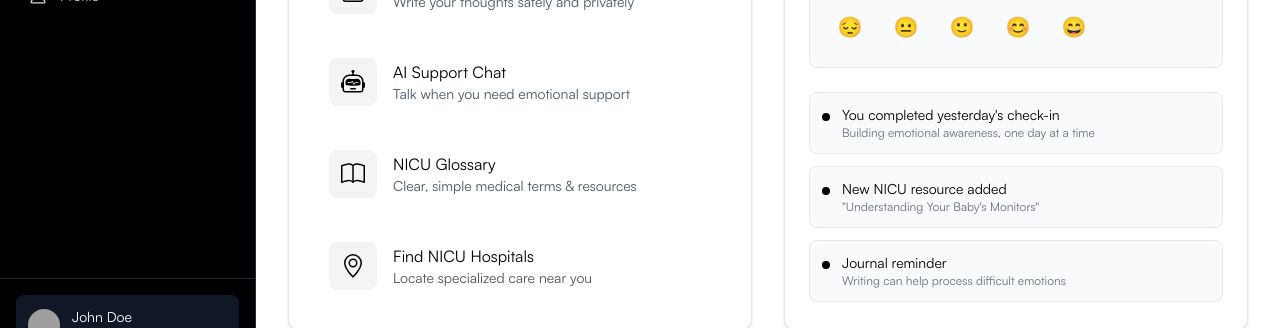
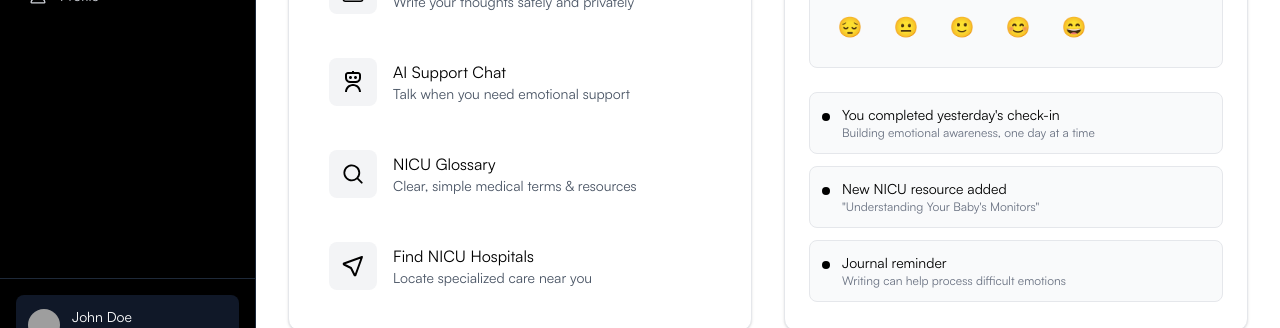
Before and after one commit to rmadiraju07/joineocare, a Next.js app: page /dashboard in a window 1280 px wide. Shown: the part 429-757 px from the top of the page. Built offline with nearby package versions, Linux system fonts and the light colour scheme; no server answers; sample sign-in values are in the browser's storage; grey boxes are pictures that could not be loaded.

Commit message:
more icon updates

```diff
--- a/src/app/dashboard/page.tsx
+++ b/src/app/dashboard/page.tsx
@@ -6,7 +6,6 @@ import { auth } from "@/lib/firebase"
 import { signOut, type User as FirebaseUser } from "firebase/auth"
 import { Sidebar } from "@/components/sidebar"
 import {
-  BsJournalText,
   BsRobot,
   BsBook,
   BsGeoAlt,
@@ -14,6 +13,11 @@ import {
   BsCalendar,
   BsChat,
 } from "react-icons/bs"
+
+import { BsJournalText, BsBookmarks, BsPerson, BsList, BsX } from "react-icons/bs"
+import { RiHomeSmile2Line, RiRobot3Line } from "react-icons/ri";
+import { TbHealthRecognition, TbLocation } from "react-icons/tb";
+import { HiMiniMagnifyingGlass } from "react-icons/hi2";
 
 import { IoTrendingUp } from "react-icons/io5";
 import { LuSparkles } from "react-icons/lu";
@@ -143,7 +147,7 @@ export default function DashboardPage() {
 
                 <button className="w-full flex items-center gap-4 p-4 text-left hover:bg-gray-50 rounded-lg transition-all duration-200 group">
                   <div className="w-12 h-12 bg-gray-100 rounded-lg flex items-center justify-center group-hover:bg-gray-200 transition-colors">
-                    <BsRobot className="w-6 h-6 text-black" />
+                    <RiRobot3Line className="w-6 h-6 text-black" />
                   </div>
                   <div className="flex-1">
                     <h3 className="font-medium text-black">AI Support Chat</h3>
@@ -153,7 +157,7 @@ export default function DashboardPage() {
 
                 <button className="w-full flex items-center gap-4 p-4 text-left hover:bg-gray-50 rounded-lg transition-all duration-200 group">
                   <div className="w-12 h-12 bg-gray-100 rounded-lg flex items-center justify-center group-hover:bg-gray-200 transition-colors">
-                    <BsBook className="w-6 h-6 text-black" />
+                    <HiMiniMagnifyingGlass className="w-6 h-6 text-black" />
                   </div>
                   <div className="flex-1">
                     <h3 className="font-medium text-black">NICU Glossary</h3>
@@ -163,7 +167,7 @@ export default function DashboardPage() {
 
                 <button className="w-full flex items-center gap-4 p-4 text-left hover:bg-gray-50 rounded-lg transition-all duration-200 group">
                   <div className="w-12 h-12 bg-gray-100 rounded-lg flex items-center justify-center group-hover:bg-gray-200 transition-colors">
-                    <BsGeoAlt className="w-6 h-6 text-black" />
+                    <TbLocation className="w-6 h-6 text-black" />
                   </div>
                   <div className="flex-1">
                     <h3 className="font-medium text-black">Find NICU Hospitals</h3>
```
